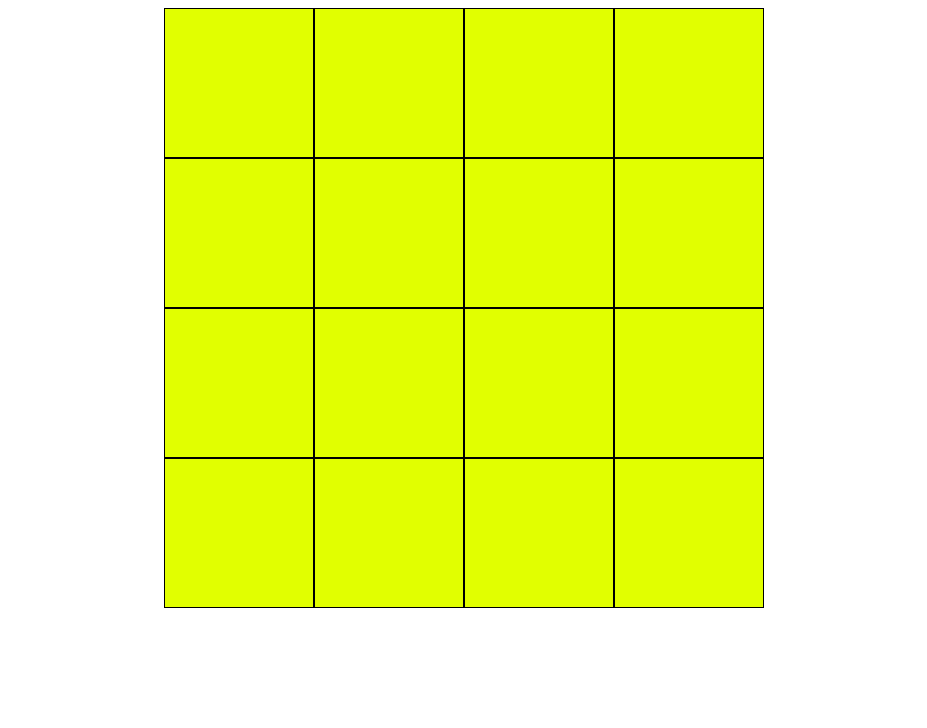
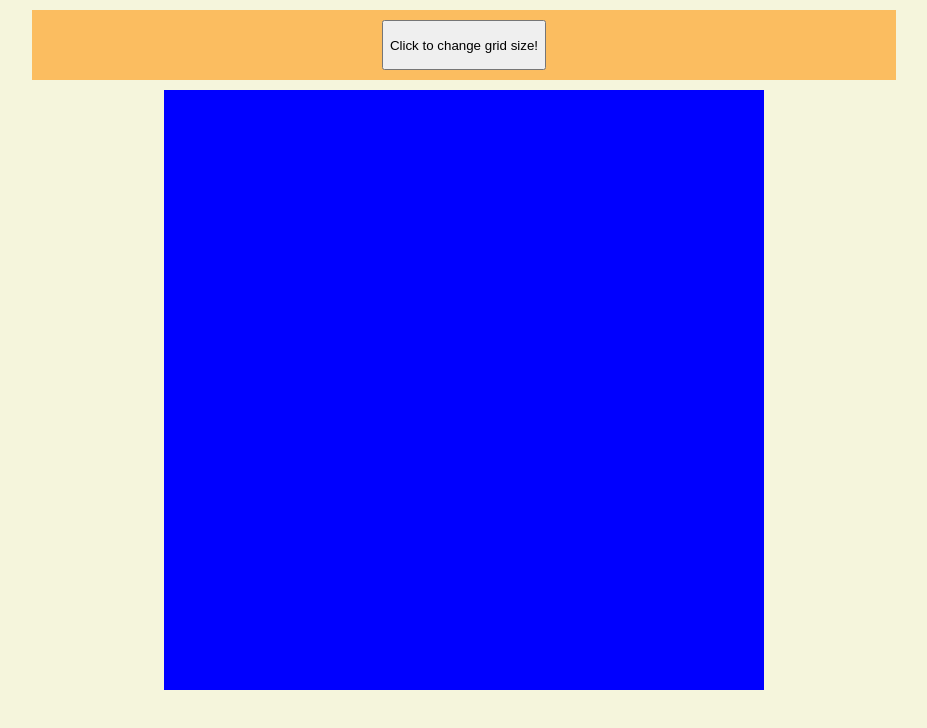
Before and after one commit to CalebTelfer/etch-a-sketch, a plain HTML site: page index.html in a window 1280 px wide. Shown: the whole page, without its empty margins (176-1103 px from the left). Drawn offline with Linux system fonts and the light colour scheme.

Commit message:
Button, and BG colour added to website.

```diff
--- a/index.html
+++ b/index.html
@@ -4,10 +4,13 @@
     <link rel="stylesheet" href="styles.css">
     <meta charset="UTF-8">
     <meta name="viewport" content="width=device-width, initial-scale=1.0">
-    <title>Document</title>
+    <title>Etch-a-Sketch</title>
 </head>
 <body>
+    <div id="header-div"><button id="grid-button">Click to change grid size!</button></div>
+
     <div class="flex-container"></div>
+
     <script src = "javascript.js"></script>
 </body>
 </html>
--- a/styles.css
+++ b/styles.css
@@ -1,3 +1,7 @@
+body {
+    background-color: beige;
+}
+
 .flex-container {
     display: flex;
     flex-wrap: wrap;
@@ -7,7 +11,7 @@
     background-color: blue;
 }
 
-.gridBox {
+#gridBox {
     flex:auto;
     height: 148px;
     width: 148px;
@@ -16,3 +20,12 @@
     border: solid;
     border-width: 1px;
 }
+
+#header-div {
+    display: flex;
+    justify-content: center;
+    height: 50px;
+    padding: 10px;
+    margin: 10px 200px;
+    background-color: rgb(251, 189, 96);
+}
```
